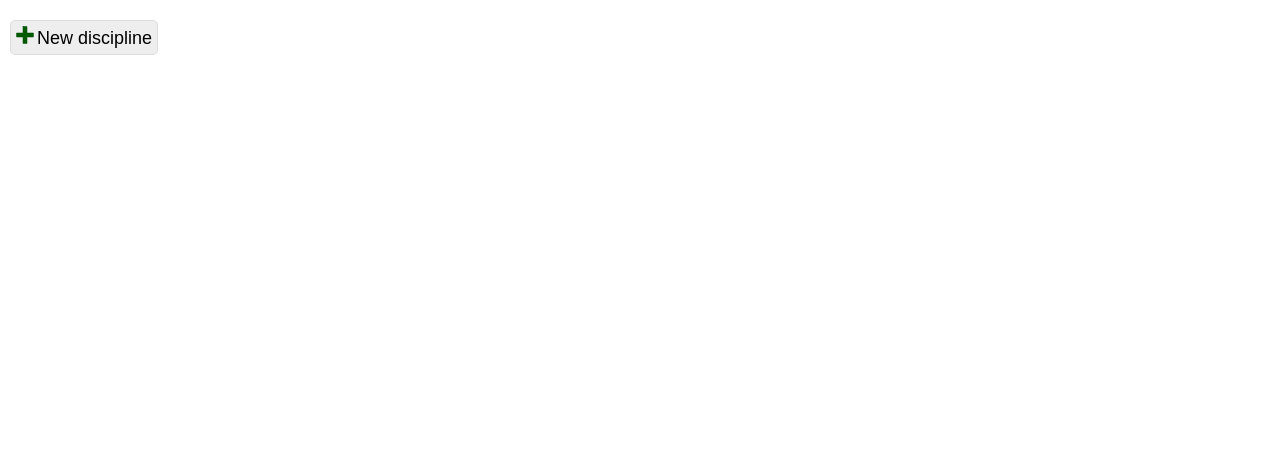
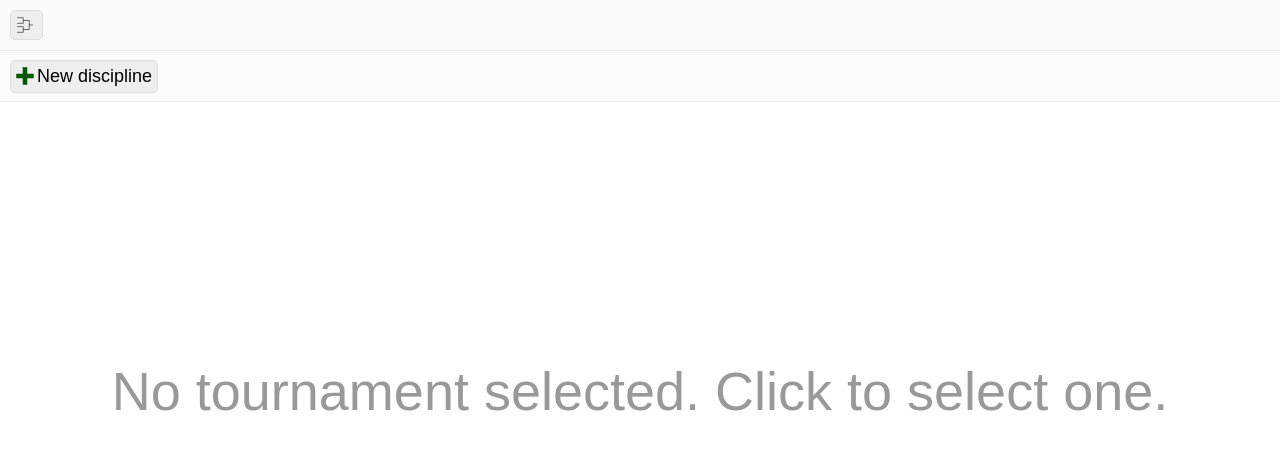
Before and after one commit to phihag/bmtmgr, a PHP site: page / in a window 1280 px wide. Shown: the top 450 px of the page. Run offline with PHP 8.4, Linux system fonts and the light colour scheme.

Commit message:
Basic style

```diff
--- a/bmtmgr.css
+++ b/bmtmgr.css
@@ -1,21 +1,61 @@
 html, body {
     margin: 0; padding: 0;
-	font-size: 18px;}
-
-nav {
-	padding: 20px 0 10px 10px;
+    font-size: 18px;
     font-family: sans-serif;
 }
 
+nav {
+    position: fixed;
+    left: 0;
+    height: 30px;
+    width: 100%;
+    border-bottom: 1px solid #eeeeee;
+    padding: 10px 0 10px 10px;
+    display: flex;
+    align-items: center;
+}
+#mainnav {
+    top: 0;
+    background: #fbfbfb;
+}
+#disciplines {
+    top: 51px;
+    background: #fcfcfc;
+}
+#content {
+    margin-top: 102px;
+    padding: 10px 10px 10px 10px;
+}
+
+.bgerror {
+    position: absolute;
+    left: 0;
+    top: 45%;
+    font-size: 300%;
+    width: 100%;
+    text-align: center;
+    color: #999;
+}
+
+.clickable, .button {
+    cursor: pointer;
+    -webkit-user-select: none;
+    user-select: none;
+}
 .button {
     display: inline-block;
     padding: 5px;
     background: #eee;
     border: 1px solid #ddd;
     border-radius: 5px;
-	cursor: pointer;
-	-webkit-user-select: none;
-	user-select: none;
+    display: inline-flex;
+    align-items: center;
+}
+.button:hover, .button:focus {
+    border-color: #aaa;
+}
+.button:active {
+    border-color: #777;
 }
 .button img {
     height: 1em;
--- a/bmtmgr.js
+++ b/bmtmgr.js
@@ -0,0 +1,9 @@
+document.addEventListener("DOMContentLoaded", function() {
+    var request = indexedDB.open("tournaments");
+    request.onerror = function(event) {
+
+    };
+    request.onsuccess = function(event) {
+      db = event.target.result;
+    };
+});
--- a/index.html
+++ b/index.html
@@ -7,11 +7,17 @@
 </head>
 <body>
 
-<nav>
-<div id="disciplines">
-<div class="button"><img src="icons/add.svg" />New discipline</div>
+<nav id="mainnav">
+<span id="current-tournament"></span> <span class="button" title="Open tournament"><img src="icons/tournament.svg" /></span>
+</nav>
+
+<nav id="disciplines">
+<span class="button"><img src="icons/add.svg" />New discipline</span>
+</nav>
+
+<div id="content">
+<div id="no-tournament-error" class="bgerror clickable">No tournament selected. Click to select one.</div>
 </div>
-</nav>
 
 <script src="bmtmgr.js"></script>
 </body>
```
Also changed, not shown: icons/tournament.svg (added), 1 other file. Lines whose indentation alone changed are shown as unchanged.
